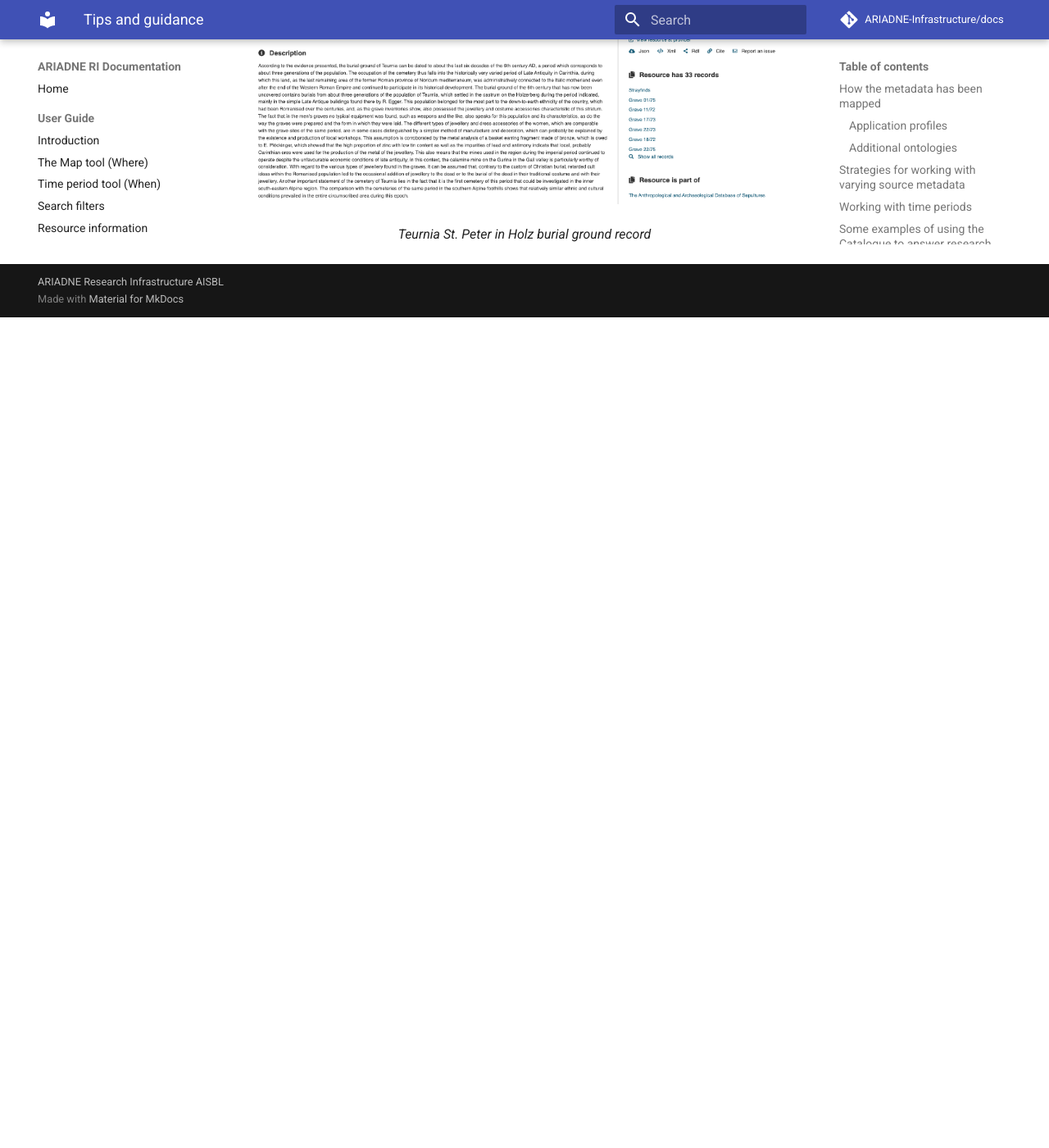
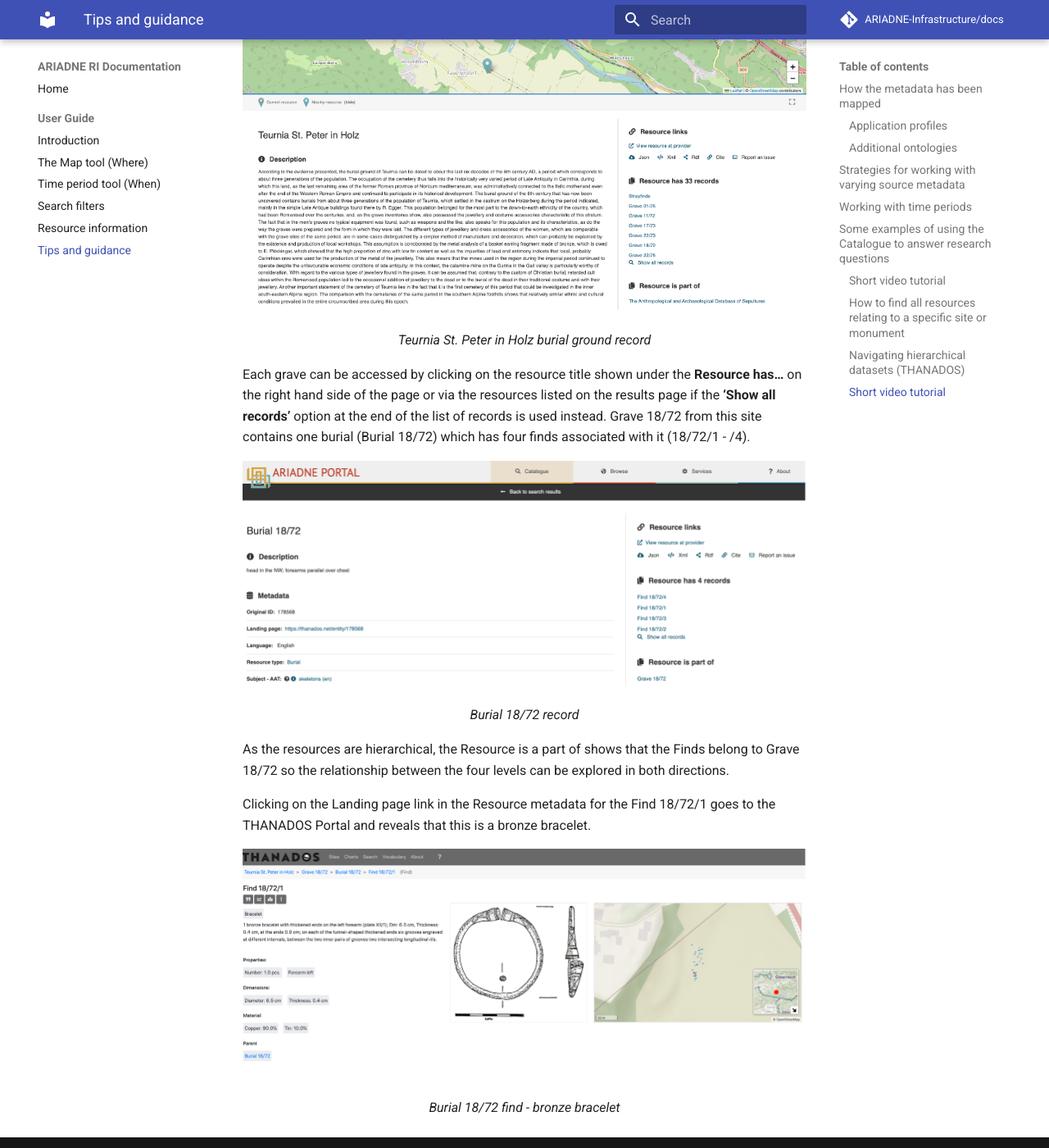
Before and after one commit to uoy-ads/hsds-data-catalogue-docs, an MkDocs documentation site: the page built from docs/Portal_User_Guide/Section-6_Tips_and_guidance.md, in a window 1280 px wide and 1400 px high, scrolled down 4967 px. Shown: the whole window at 82% size. Built offline with MkDocs 1.6.1 and Material for MkDocs 9.7.7, drawn with Linux system fonts in a browser that asks for light colours; comment, search, counter and statistics services are not loaded; before the commit the page ends 5354 px from its top, so only the background shows below that; some of the changed text lies outside the part shown.

Commit message:
Update Section-6_Tips_and_guidance.md

```diff
--- a/docs/Portal_User_Guide/Section-6_Tips_and_guidance.md
+++ b/docs/Portal_User_Guide/Section-6_Tips_and_guidance.md
@@ -67,7 +67,22 @@
 -	Burials – graves and burials (a grave may contain more than one burial)
 -	Sites/monument – cemeteries and grave sites.
 
+### Short video tutorial
+In this clip, Julian Richards demonstrates the hierarchical structure of the THANADOS collection resources.
+
 The following example is the resource for Teurnia St. Peter in Holz, a burial ground which has records for 32 graves and one for the stray finds. Note that the finds for each site are amalgamated into one record at this top level but exist as separate records for each artefact associated with an individual burial.
 
 ![THANADOS Teurnia St. Peter in Holz map ](../assets/49-Thanados_map.png){width=800}
 <p align="center"><I>Teurnia St. Peter in Holz burial ground record</I></p>
+
+Each grave can be accessed by clicking on the resource title shown under the **Resource has…** on the right hand side of the page or via the resources listed on the results page if the **‘Show all records’** option at the end of the list of records is used instead. Grave 18/72 from this site contains one burial (Burial 18/72) which has four finds associated with it (18/72/1 - /4).
+
+![THANADOS Burial 18/72 record](../assets/50-Thanados_resource_record.png)
+<p align="center"><I>Burial 18/72 record</I></p>
+
+As the resources are hierarchical, the Resource is a part of shows that the Finds belong to Grave 18/72 so the relationship between the four levels can be explored in both directions.
+
+Clicking on the Landing page link in the Resource metadata for the Find 18/72/1 goes to the THANADOS Portal and reveals that this is a bronze bracelet.
+
+![THANADOS Burial 18/72 find](../assets/51-Thandos_Portal_record.png)
+<p align="center"><I>Burial 18/72 find - bronze bracelet</I></p>
```
